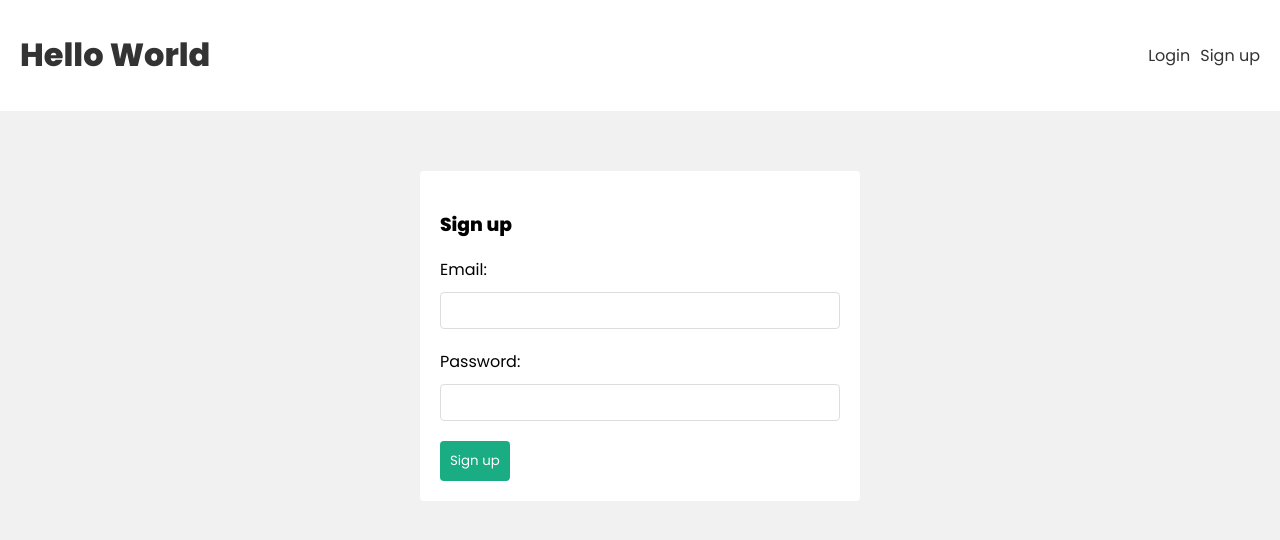
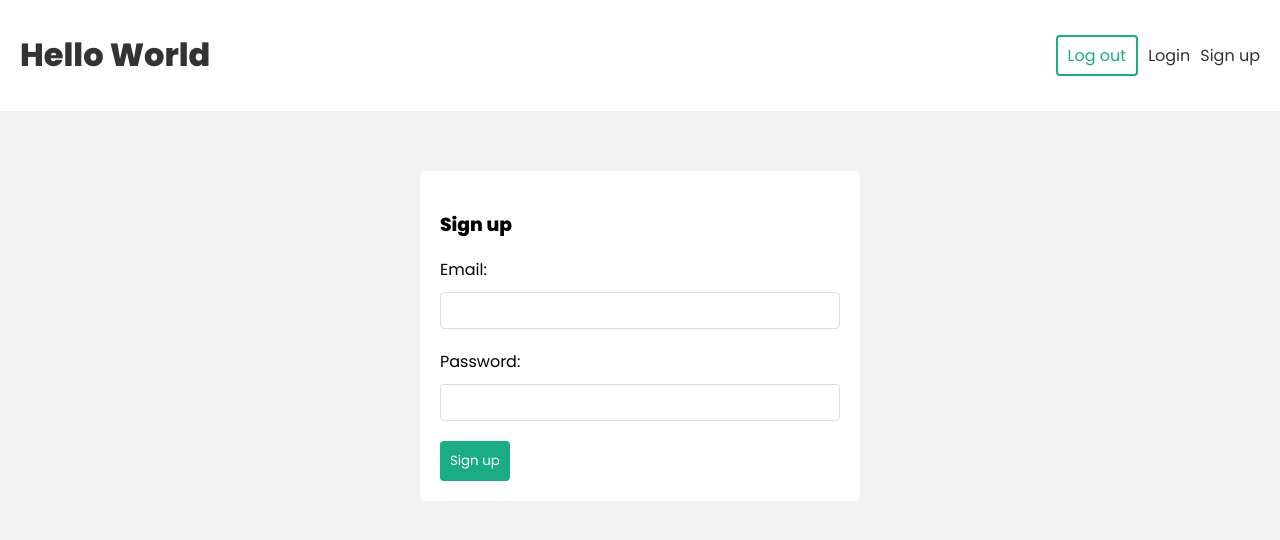
Before and after one commit to Crod7/Budgeting-App-React, a React (Create React App) app in the folder frontend/: page /signup in a window 1280 px wide. Shown: the top 540 px of the page. Built offline with nearby package versions, Linux system fonts and the light colour scheme.

Commit message:
Added functionality to log out the user. This is done by deleting the active token on the user.

```diff
--- a/frontend/src/components/Navbar.js
+++ b/frontend/src/components/Navbar.js
@@ -1,9 +1,14 @@
 import {Link} from 'react-router-dom'
-
+import { useLogout } from '../hooks/useLogout'
 
 
 
 const Navbar = () => {
+    const { logout } = useLogout()
+
+    const handleLogoutButton = () =>{
+        logout()
+    }
 
     return (
         <header>
@@ -12,6 +17,7 @@
                     <h1>Hello World</h1>
                 </Link>
                 <nav>
+                    <button onClick={handleLogoutButton}>Log out</button>
                     <div>
                         <Link to='/login'>Login</Link>
                         <Link to="/signup">Sign up</Link>
--- a/frontend/src/context/AuthContext.js
+++ b/frontend/src/context/AuthContext.js
@@ -20,7 +20,7 @@
         user: null                  // When a user loads up the website they are not logged in by default
     })
 
-    console.log('AuthContext state', state)
+    //console.log('AuthContext state', state)
 
     return (
         <AuthContext.Provider value = {{...state, dispatch}}>
--- /dev/null
+++ b/frontend/src/hooks/useLogout.js
@@ -0,0 +1,16 @@
+import { useAuthContext } from "./useAuthContext"
+
+export const useLogout = () => {
+    const { dispatch } = useAuthContext()
+
+    const logout = () => {
+        // removes user from storage
+        // The user item holds the login info
+        localStorage.removeItem('user')
+
+        // dispatch logout action
+        dispatch({type: 'LOGOUT'})
+    }
+
+    return {logout}
+}
--- a/frontend/src/hooks/useSignup.js
+++ b/frontend/src/hooks/useSignup.js
@@ -23,6 +23,7 @@
         }
         if (response.ok) {
             // Save the user to local storage(This is the json web token with the email)
+            // This allows the user to remain logged in, even if they close the page
             localStorage.setItem('user', JSON.stringify(json))
 
             // Update the Auth Context
--- a/frontend/src/index.css
+++ b/frontend/src/index.css
@@ -108,6 +108,17 @@
 nav a {
   margin-left: 10px;
 }
+nav button {
+  background: #fff;
+  color: var(--primary);
+  border: 2px solid var(--primary);
+  padding: 6px 10px;
+  border-radius: 4px;
+  font-family: "Poppins";
+  cursor: pointer;
+  font-size: 1em;
+}
+
 /* auth forms */
 form.signup, form.login {
   max-width: 400px;
```
